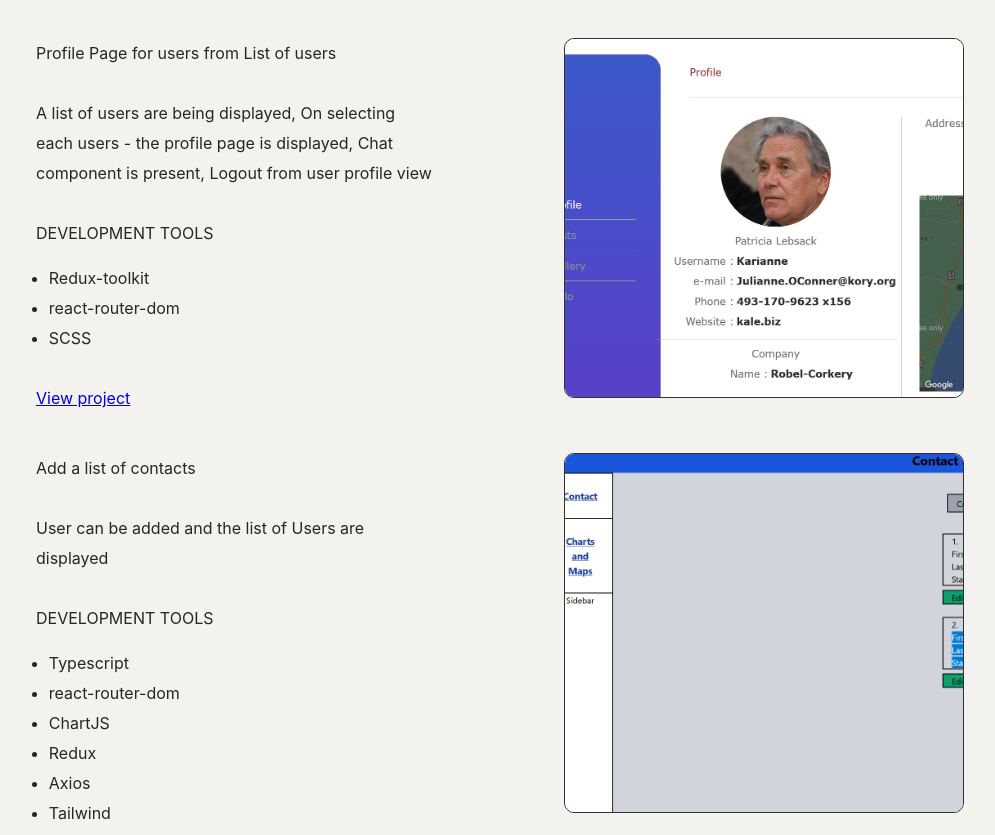
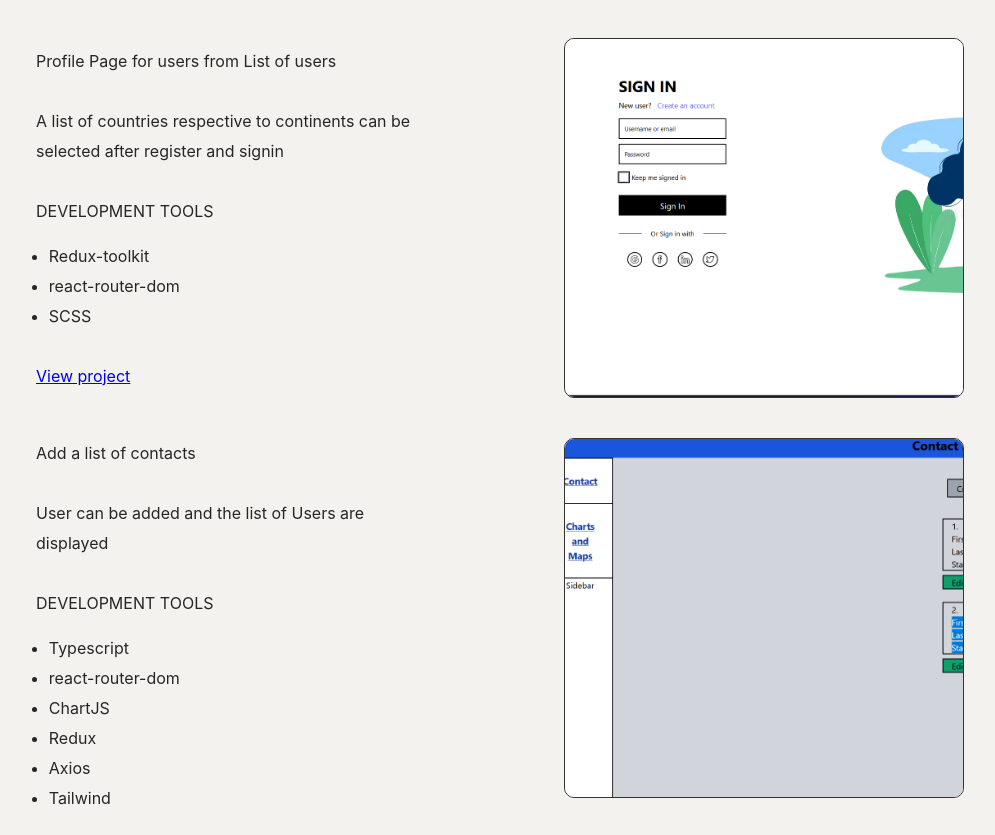
Before and after one commit to Muad1105/Portfolio, a React (Create React App) app: page / in a window 1280 px wide. Shown: the part 2360-3195 px from the top of the page, without its empty margins (156-1151 px from the left). Built offline with nearby package versions, Linux system fonts and the light colour scheme.

Commit message:
update project

```diff
--- a/package.json
+++ b/package.json
@@ -7,8 +7,10 @@
     "@testing-library/jest-dom": "^5.16.5",
     "@testing-library/react": "^13.4.0",
     "@testing-library/user-event": "^13.5.0",
+    "i18next": "^23.3.0",
     "react": "^18.2.0",
     "react-dom": "^18.2.0",
+    "react-i18next": "^13.0.2",
     "react-icons": "^4.10.1",
     "react-router-dom": "^6.14.2",
     "react-scripts": "5.0.1",
--- a/src/App.js
+++ b/src/App.js
@@ -1,4 +1,4 @@
-import { Route, Router, Routes } from "react-router-dom";
+import React, { Suspense } from "react";
 import "./App.css";
 import Homepage from "./components/Homepage";
 import About from "./components/about/About";
@@ -14,6 +14,7 @@ import ScrollToTop from "./components/scrollToTop/ScrollToTop";
 function App() {
   return (
     <div className="App">
+      <Suspense fallback="loading">
         <Nav />
         <Head />
         <About />
@@ -22,6 +23,7 @@ function App() {
         <Contact />
         <Footer />
         <ScrollToTop />
+      </Suspense>
     </div>
   );
 }
--- a/src/components/body/projects.js
+++ b/src/components/body/projects.js
@@ -14,10 +14,10 @@ const projects = [
   },
   {
     name: "Profile Page for users from List of users",
-    url: "https://muad1105.github.io/display_users/#/accounts",
-    desc: "A list of users are being displayed, On selecting each users - the profile page is displayed, Chat component is present, Logout from user profile view",
+    url: "https://muad1105.github.io/country_list_app",
+    desc: "A list of countries respective to continents can be selected after register and signin",
     toolset: ["Redux-toolkit", "react-router-dom", "SCSS"],
-    image: userProfile,
+    image: loginCountryList,
   },
   {
     name: "Add a list of contacts",
```
Also changed, not shown: src/i18n.js (added, +31 -0 lines), src/index.js (+4 -4 lines), 1 other file (tests, documents, lock files or other folders). Lines whose indentation alone changed are shown as unchanged.
